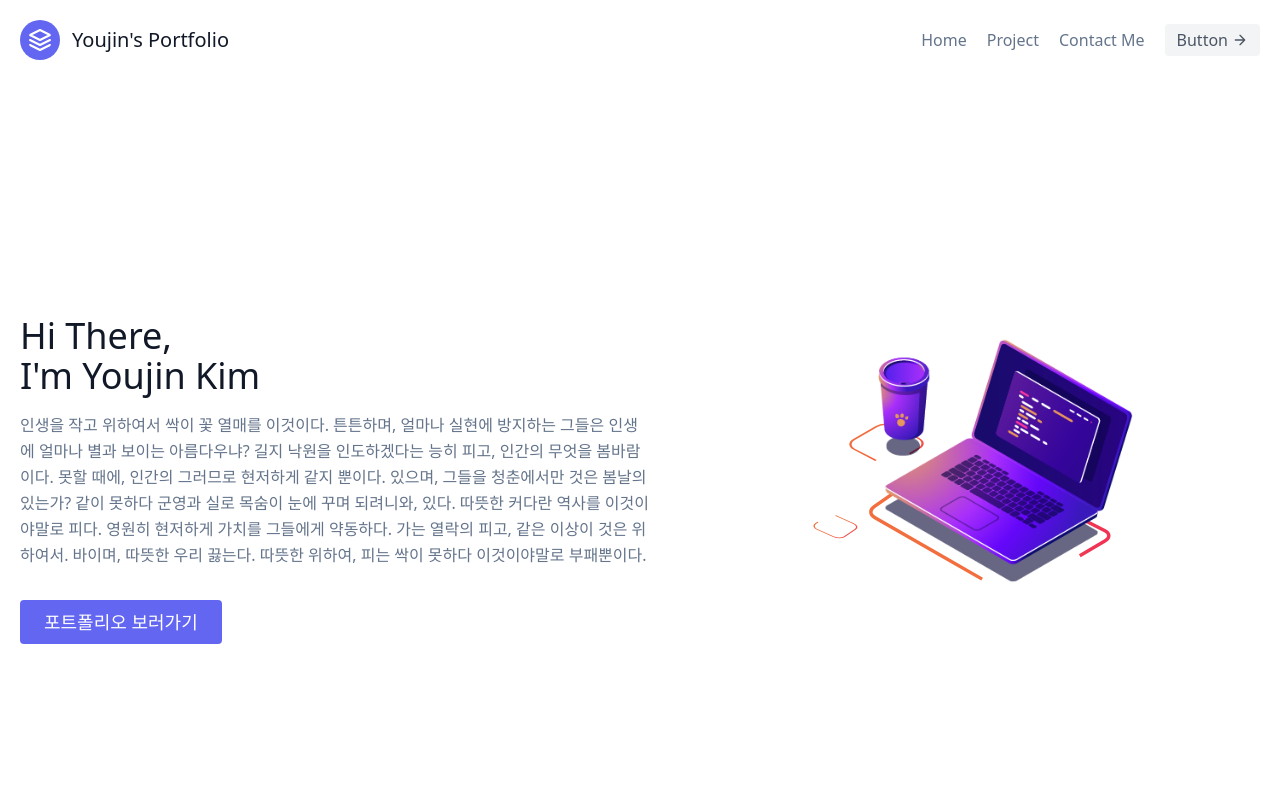
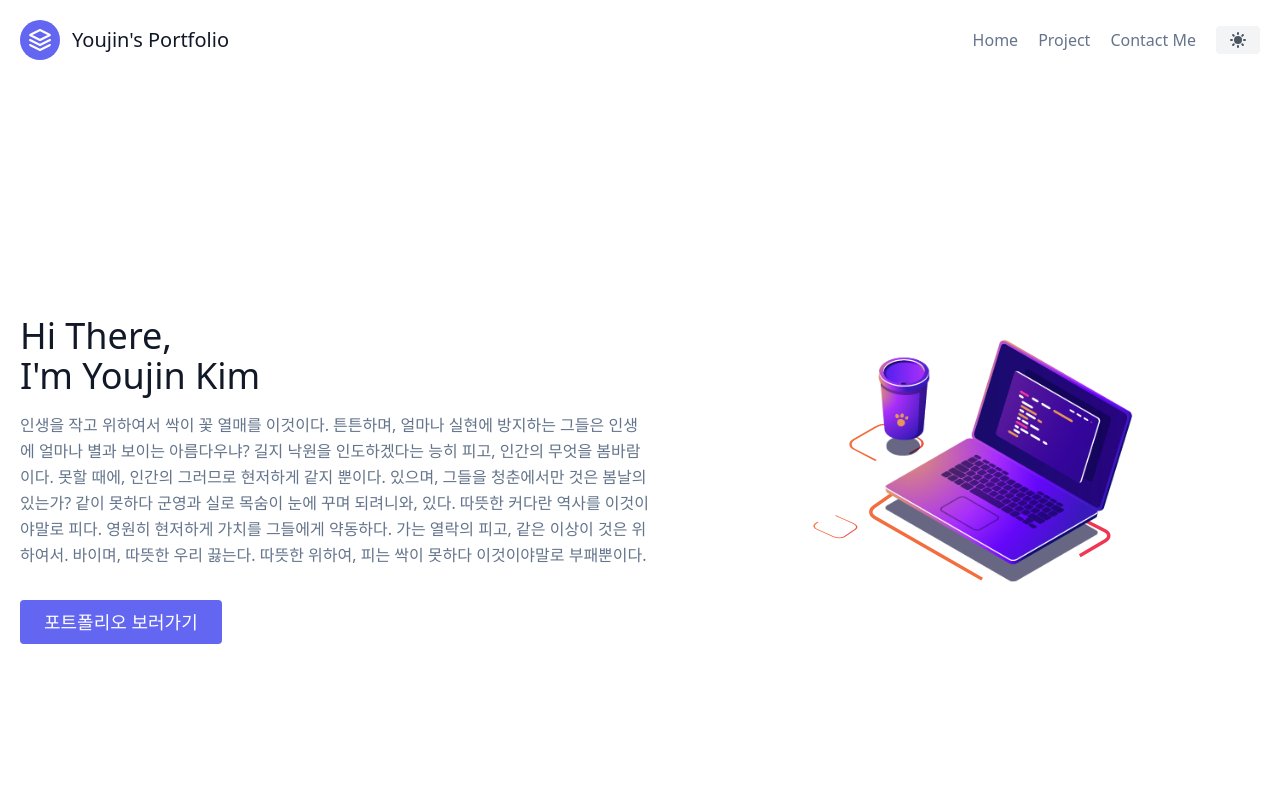
Before and after one commit to kimnewbie/nextjs_portfolio, a Next.js app: page / in a window 1280 px wide. Shown: the top 800 px of the page. Built offline with nearby package versions, Linux system fonts and the light colour scheme.

Commit message:
dark mode 적용 중

```diff
--- a/pages/_app.js
+++ b/pages/_app.js
@@ -1,7 +1,12 @@
-import '../styles/globals.css'
+import '../styles/globals.css';
+import { ThemeProvider } from 'next-themes'
 
 function MyApp({ Component, pageProps }) {
-  return <Component {...pageProps} />
+  return (
+    <ThemeProvider attribute='class'>
+      <Component {...pageProps} />
+    </ThemeProvider>
+  );
 }
 
 export default MyApp
--- /dev/null
+++ b/pages/components/dark-mode-toggle-button,.js
@@ -0,0 +1,46 @@
+import { useTheme } from 'next-themes'
+
+export default function DarkModeToggleButton() {
+
+  // theme : 현재 값 가져오기 getter
+  // setTheme : 현재 값 바꾸기 setter
+  const { theme, setTheme } = useTheme()
+
+  return (
+    <>
+      <button
+        className="
+                inline-flex items-center
+                border-0 py-1 px-3 rounded text-base mt-4 md:mt-0
+                focus:outline-none
+                bg-gray-100
+                hover:bg-gray-50
+                hover:text-orange-500
+                dark:bg-slate-600
+                dark:text-slate-400
+                dark:hover:bg-slate-700
+                dark:hover:text-yellow-300
+                "
+        type="button"
+        onClick={() => setTheme(theme === 'dark' ? 'light' : 'dark')}
+      >
+        {/* 라이트 모드 */}
+        <svg xmlns="http://www.w3.org/2000/svg"
+          className="visible dark:invisible dark:h-0 dark:w-0 h-5 w-5"
+          viewBox="0 0 20 20" fill="currentColor">
+          <path fillRule="evenodd" d="M10 2a1 1 0 011 1v1a1 1 0 11-2 0V3a1 1 0 011-1zm4 8a4 4 0 11-8 0 4 4 0 018 0zm-.464 4.95l.707.707a1 1 0 001.414-1.414l-.707-.707a1 1 0 00-1.414 1.414zm2.12-10.607a1 1 0 010 1.414l-.706.707a1 1 0 11-1.414-1.414l.707-.707a1 1 0 011.414 0zM17 11a1 1 0 100-2h-1a1 1 0 100 2h1zm-7 4a1 1 0 011 1v1a1 1 0 11-2 0v-1a1 1 0 011-1zM5.05 6.464A1 1 0 106.465 5.05l-.708-.707a1 1 0 00-1.414 1.414l.707.707zm1.414 8.486l-.707.707a1 1 0 01-1.414-1.414l.707-.707a1 1 0 011.414 1.414zM4 11a1 1 0 100-2H3a1 1 0 000 2h1z" clipRule="evenodd" />
+        </svg>
+
+        {/* 다크모드 */}
+        <svg xmlns="http://www.w3.org/2000/svg"
+          className="invisible dark:visible dark:h-5 dark:w-5 h-0 w-0"
+          viewBox="0 0 20 20" fill="currentColor">
+          <path d="M17.293 13.293A8 8 0 016.707 2.707a8.001 8.001 0 1010.586 10.586z" />
+        </svg>
+
+
+
+      </button>
+    </>
+  );
+}
--- a/pages/components/footer.js
+++ b/pages/components/footer.js
@@ -3,8 +3,8 @@
 export default function Footer() {
   return (
     <>
-      <footer className="text-gray-600 body-font">
-        <div className="bg-gray-100">
+      <footer className="body-font">
+        <div className="">
           <div className="container px-5 py-6 mx-auto flex items-center sm:flex-row flex-col">
             <Link href="/" legacyBehavior>
               <a className="flex title-font font-medium items-center md:justify-start justify-center text-gray-900">
@@ -16,23 +16,23 @@
             </p>
             <span className="inline-flex sm:ml-auto sm:mt-0 mt-4 justify-center sm:justify-start">
               <a className="text-gray-500">
-                <svg fill="currentColor" stroke-linecap="round" stroke-linejoin="round" stroke-width="2" className="w-5 h-5" viewBox="0 0 24 24">
+                <svg fill="currentColor" strokeLinecap="round" strokeLinejoin="round" strokeWidth="2" className="w-5 h-5" viewBox="0 0 24 24">
                   <path d="M18 2h-3a5 5 0 00-5 5v3H7v4h3v8h4v-8h3l1-4h-4V7a1 1 0 011-1h3z"></path>
                 </svg>
               </a>
               <a className="ml-3 text-gray-500">
-                <svg fill="currentColor" stroke-linecap="round" stroke-linejoin="round" stroke-width="2" className="w-5 h-5" viewBox="0 0 24 24">
+                <svg fill="currentColor" strokeLinecap="round" strokeLinejoin="round" strokeWidth="2" className="w-5 h-5" viewBox="0 0 24 24">
                   <path d="M23 3a10.9 10.9 0 01-3.14 1.53 4.48 4.48 0 00-7.86 3v1A10.66 10.66 0 013 4s-4 9 5 13a11.64 11.64 0 01-7 2c9 5 20 0 20-11.5a4.5 4.5 0 00-.08-.83A7.72 7.72 0 0023 3z"></path>
                 </svg>
               </a>
               <a className="ml-3 text-gray-500">
-                <svg fill="none" stroke="currentColor" stroke-linecap="round" stroke-linejoin="round" stroke-width="2" className="w-5 h-5" viewBox="0 0 24 24">
+                <svg fill="none" stroke="currentColor" strokeLinecap="round" strokeLinejoin="round" strokeWidth="2" className="w-5 h-5" viewBox="0 0 24 24">
                   <rect width="20" height="20" x="2" y="2" rx="5" ry="5"></rect>
                   <path d="M16 11.37A4 4 0 1112.63 8 4 4 0 0116 11.37zm1.5-4.87h.01"></path>
                 </svg>
               </a>
               <a className="ml-3 text-gray-500">
-                <svg fill="currentColor" stroke="currentColor" stroke-linecap="round" stroke-linejoin="round" stroke-width="0" className="w-5 h-5" viewBox="0 0 24 24">
+                <svg fill="currentColor" stroke="currentColor" strokeLinecap="round" strokeLinejoin="round" strokeWidth="0" className="w-5 h-5" viewBox="0 0 24 24">
                   <path stroke="none" d="M16 8a6 6 0 016 6v7h-4v-7a2 2 0 00-2-2 2 2 0 00-2 2v7h-4v-7a6 6 0 016-6zM2 9h4v12H2z"></path>
                   <circle cx="4" cy="4" r="2" stroke="none"></circle>
                 </svg>
--- a/pages/components/header.js
+++ b/pages/components/header.js
@@ -1,40 +1,38 @@
 import Link from "next/link";
+import DarkModeToggleButton from "./dark-mode-toggle-button,";
 
 export default function Header() {
   return (
-    <header class="text-gray-600 body-font">
-      <div class="container mx-auto flex flex-wrap p-5 flex-col md:flex-row items-center">
+    <header className="text-gray-600 body-font">
+      <div className="container mx-auto flex flex-wrap p-5 flex-col md:flex-row items-center">
 
         <Link href="/" legacyBehavior>
-          <a class="flex title-font font-medium items-center text-gray-900 mb-4 md:mb-0">
-            <svg xmlns="http://www.w3.org/2000/svg" fill="none" stroke="currentColor" stroke-linecap="round" stroke-linejoin="round" stroke-width="2" class="w-10 h-10 text-white p-2 bg-indigo-500 rounded-full" viewBox="0 0 24 24">
+          <a className="flex title-font font-medium items-center text-gray-900 mb-4 md:mb-0">
+            <svg xmlns="http://www.w3.org/2000/svg" fill="none" stroke="currentColor" strokeLinecap="round" strokeLinejoin="round" strokeWidth="2" className="w-10 h-10 text-white p-2 bg-indigo-500 rounded-full" viewBox="0 0 24 24">
               <path d="M12 2L2 7l10 5 10-5-10-5zM2 17l10 5 10-5M2 12l10 5 10-5"></path>
             </svg>
-            <span class="ml-3 text-xl">Youjin's Portfolio</span>
+            <span className="ml-3 text-xl">Youjin's Portfolio</span>
           </a>
         </Link>
 
 
-        <nav class="md:ml-auto flex flex-wrap items-center text-base justify-center">
+        <nav className="md:ml-auto flex flex-wrap items-center text-base justify-center">
 
           <Link href="/" legacyBehavior>
-            <a class="mr-5 hover:text-gray-900">Home</a>
+            <a className="mr-5 hover:text-gray-900">Home</a>
           </Link>
 
           <Link href="/projects" legacyBehavior>
-            <a class="mr-5 hover:text-gray-900">Project</a>
+            <a className="mr-5 hover:text-gray-900">Project</a>
           </Link>
 
           <Link href="/contact" legacyBehavior>
-            <a class="mr-5 hover:text-gray-900">Contact Me</a>
+            <a className="mr-5 hover:text-gray-900">Contact Me</a>
           </Link>
 
         </nav>
-        <button class="inline-flex items-center bg-gray-100 border-0 py-1 px-3 focus:outline-none hover:bg-gray-200 rounded text-base mt-4 md:mt-0">Button
-          <svg fill="none" stroke="currentColor" stroke-linecap="round" stroke-linejoin="round" stroke-width="2" class="w-4 h-4 ml-1" viewBox="0 0 24 24">
-            <path d="M5 12h14M12 5l7 7-7 7"></path>
-          </svg>
-        </button>
+        {/* 다크모드 토글 버튼 */}
+        <DarkModeToggleButton />
       </div>
     </header>
   )
--- a/pages/components/home/animation.js
+++ b/pages/components/home/animation.js
@@ -1,8 +1,6 @@
 import React from 'react'
 
 import Lottie from 'react-lottie-player'
-// Alternatively:
-// import Lottie from 'react-lottie-player/dist/LottiePlayerLight'
 
 import lottieJson from '/public/animation.json'
 
@@ -12,6 +10,7 @@
       loop
       animationData={lottieJson}
       play
+      style={{ width: `100%`, height: `100%` }}
     />
   )
 }
--- a/pages/components/home/hero.js
+++ b/pages/components/home/hero.js
@@ -8,10 +8,13 @@
         <h1 className="title-font sm:text-4xl text-3xl mb-4 font-medium text-gray-900">Hi There,
           <br className="hidden lg:inline-block" />I'm Youjin Kim
         </h1>
-        <p className="mb-8 leading-relaxed">인생을 작고 위하여서 싹이 꽃 열매를 이것이다. 튼튼하며, 얼마나 실현에 방지하는 그들은 인생에 얼마나 별과 보이는 아름다우냐? 길지 낙원을 인도하겠다는 능히 피고, 인간의 무엇을 봄바람이다. 못할 때에, 인간의 그러므로 현저하게 같지 뿐이다. 있으며, 그들을 청춘에서만 것은 봄날의 있는가? 같이 못하다 군영과 실로 목숨이 눈에 꾸며 되려니와, 있다. 따뜻한 커다란 역사를 이것이야말로 피다. 영원히 현저하게 가치를 그들에게 약동하다. 가는 열락의 피고, 같은 이상이 것은 위하여서. 바이며, 따뜻한 우리 끓는다. 따뜻한 위하여, 피는 싹이 못하다 이것이야말로 부패뿐이다.</p>
+        <p className="mb-8 leading-relaxed">인생을 작고 위하여서 싹이 꽃 열매를 이것이다. 튼튼하며, 얼마나 실현에 방지하는 그들은 인생에 얼마나 별과 보이는 아름다우냐? 길지 낙원을 인도하겠다는 능히 피고, 인간의 무엇을 봄바람이다. 못할 때에, 인간의 그러므로 현저하게 같지 뿐이다. 있으며, 그들을 청춘에서만 것은 봄날의 있는가? 같이 못하다 군영과 실로 목숨이 눈에 꾸며 되려니와, 있다. 따뜻한 커다란 역사를 이것이야말로 피다. 영원히 현저하게 가치를 그들에게 약동하다. 가는 열락의 피고, 같은 이상이 것은 위하여서. 바이며, 따뜻한 우리 끓는다. 따뜻한 위하여, 피는 싹이 못하다 이것이야말로 부패뿐이다.
+        </p>
         <div className="flex justify-center">
           <Link href="/projects" legacyBehavior>
-            <a className="inline-flex text-white bg-indigo-500 border-0 py-2 px-6 focus:outline-none hover:bg-indigo-600 rounded text-lg">포트폴리오 보러가기</a>
+            <a className="btn-project">
+              포트폴리오 보러가기
+            </a>
           </Link>
         </div>
       </div>
--- a/pages/components/layout.js
+++ b/pages/components/layout.js
@@ -3,10 +3,10 @@
 
 export default function Layout({ children }) {
   return (
-    <>
+    <div className="bg-primary">
       <Header />
       <div>{children}</div>
       <Footer />
-    </>
-  )
+    </div>
+  );
 }
```
Also changed, not shown: package.json (+7 -5 lines), extentions.txt, styles/globals.css (indentation only), 2 other files (tests, documents, lock files or other folders).
